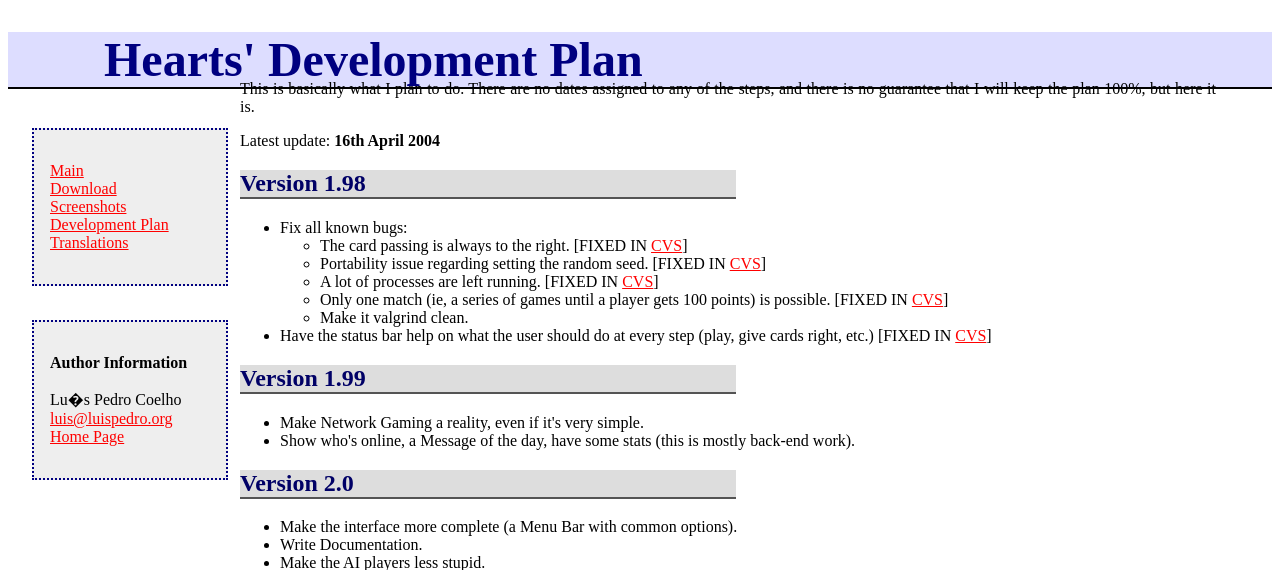
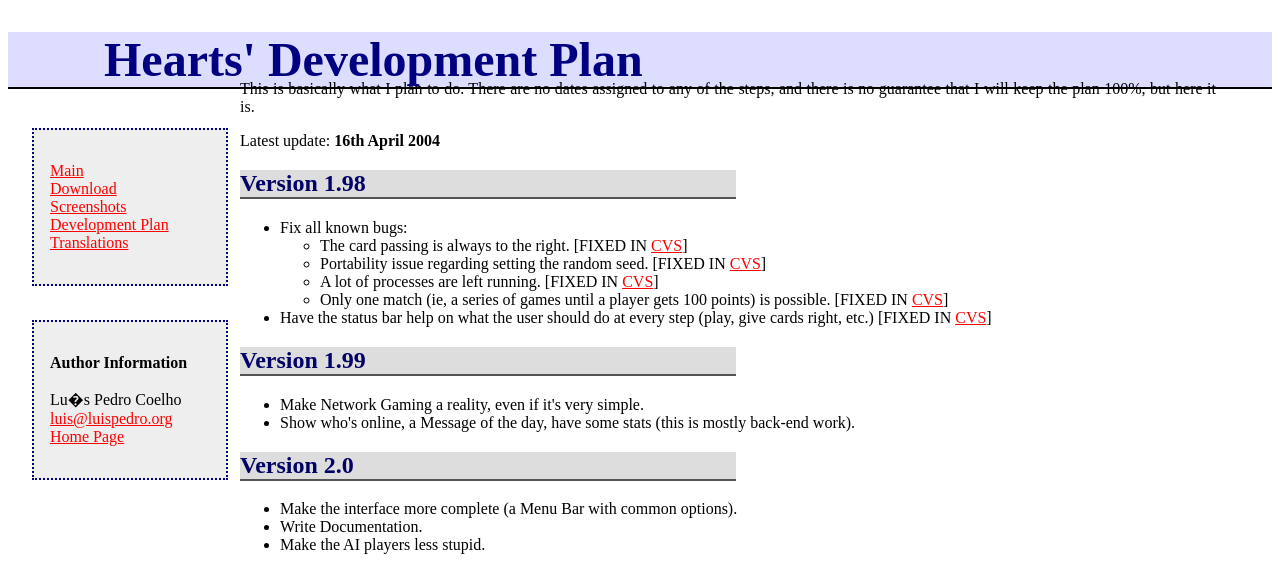
Before and after one commit to luispedro/hearts, a PHP site: page /plan.php in a window 1280 px wide. Shown: the top 570 px of the page. Run offline with PHP 8.4, Linux system fonts and the light colour scheme.

Commit message:
It wasn't "dirty" after all
git-svn-id: file:///home/luispedro/luispedro.org/svn/hearts/trunk@307 174c993c-7530-0410-8f2a-93c0592b7a1f

```diff
--- a/hearts.admin/public_html/plan.php
+++ b/hearts.admin/public_html/plan.php
@@ -21,7 +21,6 @@
 			<li>Portability issue regarding setting the random seed. <?=cvsdone()?>
 			<li>A lot of processes are left running. <?=cvsdone()?>
 			<li>Only one match (ie, a series of games until a player gets 100 points) is possible. <?=cvsdone()?>
-			<li>Make it valgrind clean.
 		</ul>
 	<li>Have the status bar help on what the user should do at every step (play, give cards right, etc.) <?=cvsdone()?>
 </ul>
```
